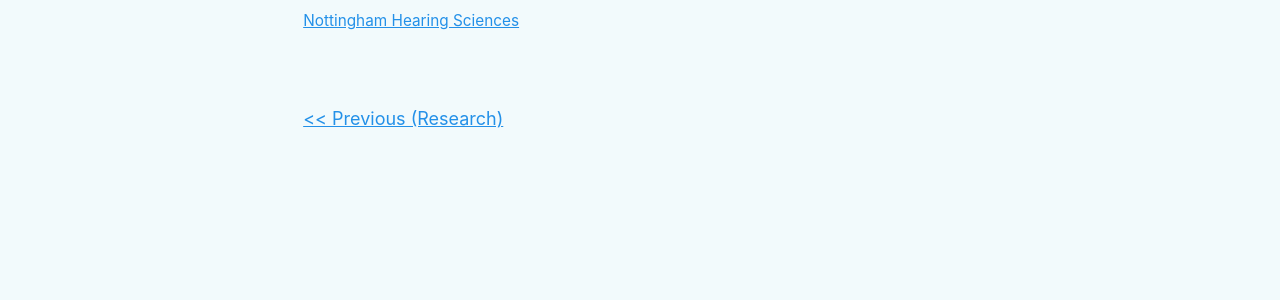
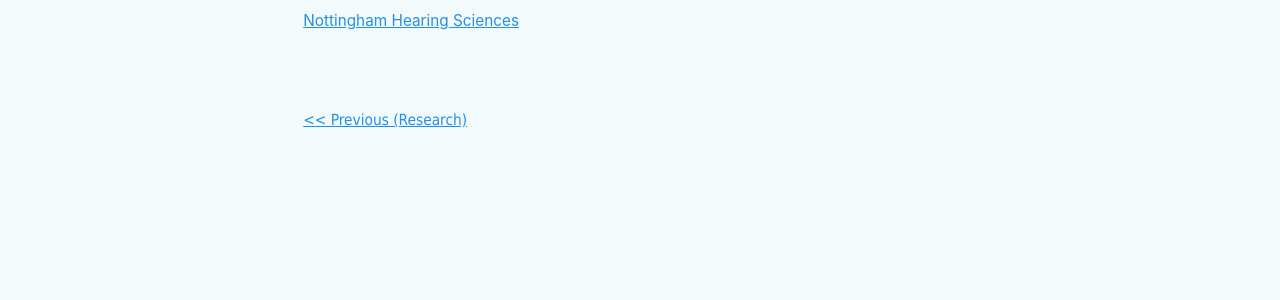
Before and after one commit to guangtingmai/guangtingmai.github.io, a Jekyll site: the page built from _pages/research-links.html, in a window 1280 px wide and 1259 px high. Shown: the part 630-930 px from the top of the window. Built offline with Jekyll 4.4.1, drawn with Linux system fonts in a browser that asks for light colours.

Commit message:
Update research-links.html

```diff
--- a/_pages/research-links.html
+++ b/_pages/research-links.html
@@ -25,4 +25,4 @@
   <span style="font-size: 11.5pt;line-height: 2;display: block;"><a href="https://nottinghambrc.nihr.ac.uk/research/hearing/">Nottingham Hearing Sciences</a></span>
 </p>
 <br>
-<p><span style="flex: 1; text-align: left;"><a href="https://guangtingmai.github.io/research-content/"><< Previous (Research)</a></span></p>
+<p><span style="font-size: 11.5pt;font-family: Tahoma;line-height: 2;display: block;"><a href="https://guangtingmai.github.io/research-content/"><< Previous (Research)</a></span></p>
```
